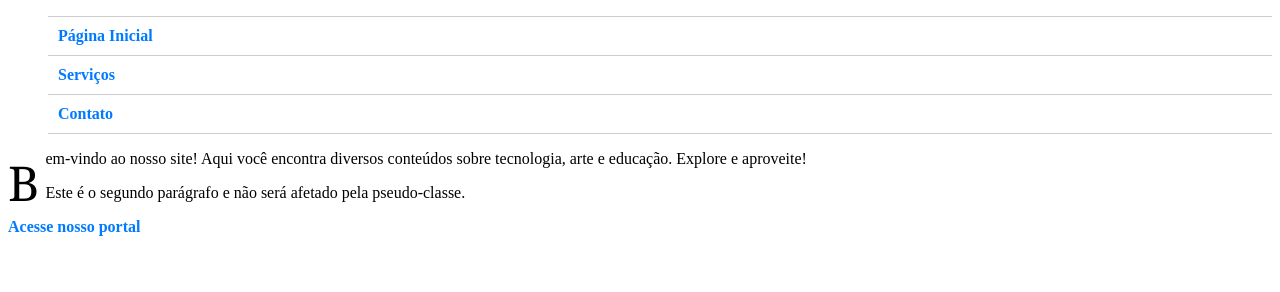
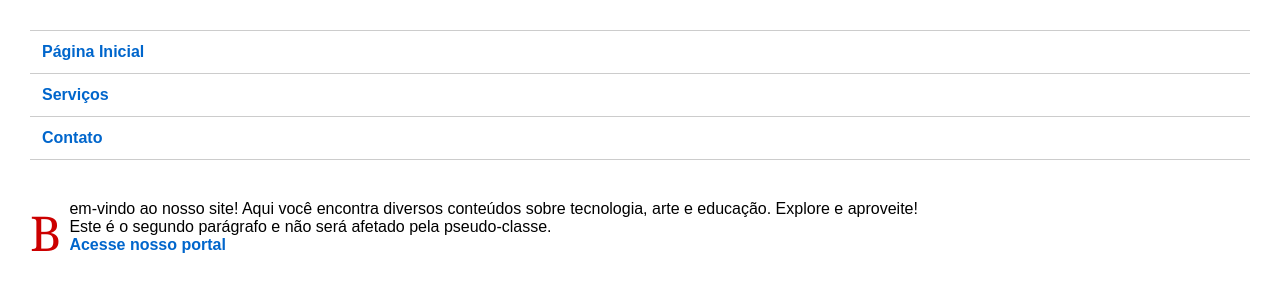
Before and after one commit to barbaram27/PSEUDO-CLASSES, a plain HTML site: page index.html in a window 1280 px wide. Drawn offline with Linux system fonts and the light colour scheme.

Commit message:
Update style.css

```diff
--- a/style.css
+++ b/style.css
@@ -1,33 +1,50 @@
-/* LINKS */
+/* RESET BÁSICO */
+* {
+  margin: 0;
+  padding: 0;
+  box-sizing: border-box;
+}
+
+body {
+  font-family: Arial, sans-serif;
+  padding: 30px;
+}
+
+/* ========= 1. LINKS ========== */
 a {
-  color: #007BFF;          /* Cor de destaque */
-  font-weight: bold;       /* Negrito padrão */
+  color: #0066cc;           /* Cor de destaque */
+  font-weight: bold;        /* Negrito padrão */
   text-decoration: none;
 }
 
 a:hover {
-  color: #0056b3;          /* Cor ao passar o mouse (mais escura) */
+  color: #004c99;           /* Cor mais escura ao passar o mouse */
 }
 
 a:visited {
-  font-weight: normal;     /* Remove o negrito se já foi visitado */
+  font-weight: normal;      /* Visitado = sem negrito */
 }
 
-/* PRIMEIRA LETRA DO PRIMEIRO PARÁGRAFO */
+/* ========= 2. PRIMEIRA LETRA DO 1º PARÁGRAFO ========== */
 .principal p:first-of-type::first-letter {
-  font-size: 300%;          /* 3x maior */
-  font-family: Georgia, serif; /* Fonte diferente */
-  float: left;              /* Flutuar à esquerda */
-  padding-right: 6px;
+  font-size: 300%;             /* 3x maior */
+  font-family: 'Georgia', serif; /* Fonte diferente */
+  float: left;
+  padding-right: 8px;
+  color: #cc0000;
 }
 
-/* MENU COM BORDAS */
+/* ========= 3. MENU COM BORDAS ========= */
+.menu-design ul {
+  list-style: none;
+  margin-bottom: 40px;
+}
+
 .menu-design li {
-  border-top: 1px solid #ccc; /* Borda superior em todos os itens */
-  list-style: none;
-  padding: 10px;
+  padding: 12px;
+  border-top: 1px solid #ccc;     /* Todos com borda superior */
 }
 
 .menu-design li:last-child {
-  border-bottom: 1px solid #ccc; /* Borda inferior só no último item */
+  border-bottom: 1px solid #ccc;  /* Último com borda inferior */
 }
```
